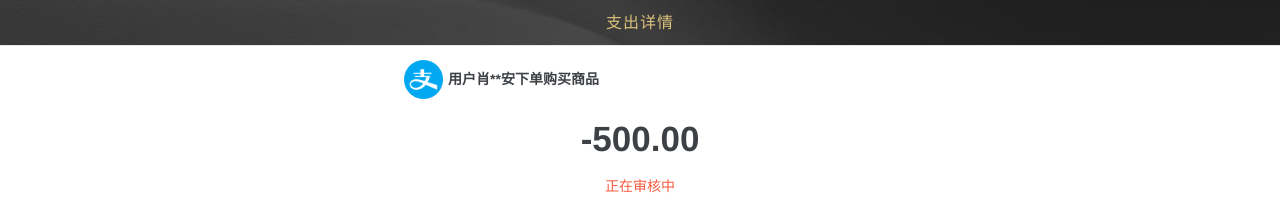
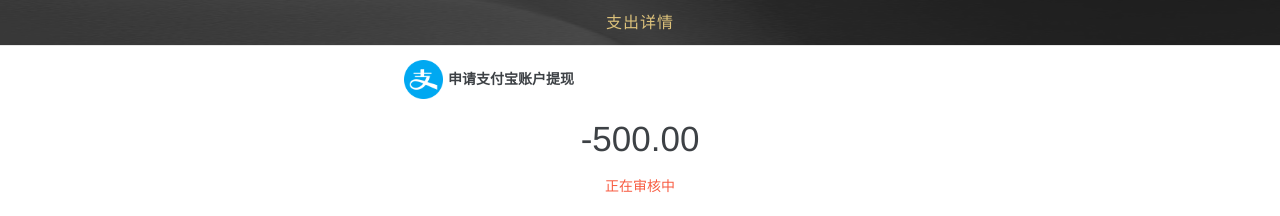
Before and after one commit to xiaoxiaoxia0707/tea, a website: page src/payDetail.html in a window 1280 px wide. Shown: the top 216 px of the page. Drawn offline with nearby package versions, Linux system fonts and the light colour scheme; files that its build step writes are made by us from their sources; a web font is replaced by a local one.

Commit message:
样式修改

```diff
--- a/src/less/themes.less
+++ b/src/less/themes.less
@@ -720,7 +720,6 @@ margin-right: 0.25rem;
     &-money{
         display: block;
         font-size: 35px;
-        font-weight:bold;
         text-align: center;
         margin: 0.7rem 0 0.5rem;
     }
--- a/src/payDetail.html
+++ b/src/payDetail.html
@@ -26,7 +26,7 @@
        </header>
        <div class="income-header flex-box">
          <div class="income-rong"><img src="./images/alipay-cir.png" alt="" class="income-ico"></div>
-         <span class="income-detail cell-main">用户肖**安下单购买商品</span>
+         <span class="income-detail cell-main">申请支付宝账户提现</span>
        </div>
        <div class="income-money">-500.00</div>
        <div class="income-state">正在审核中</div>
```
Also changed, not shown: dist/css/themes.css, dist/payDetail.html.
